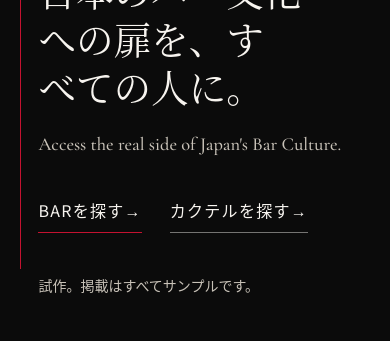
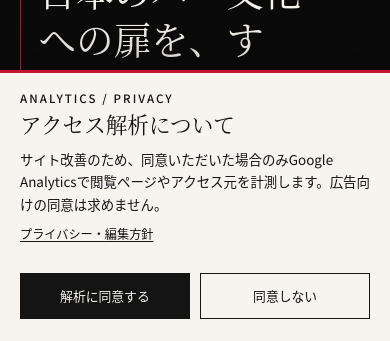
Before and after one commit to khopchan/bar-access-japan, a Next.js app: page / in a window 390 px wide. Shown: the part 503-844 px from the top of the page. Built offline with nearby package versions, Linux system fonts and the light colour scheme; no server answers.

Commit message:
Style responsive bilingual analytics consent banner

```diff
--- a/app/globals.css
+++ b/app/globals.css
@@ -1086,3 +1086,88 @@ select {
     color: black;
   }
 }
+
+
+/* GA4 basic-consent interface. The Google tag is not loaded before opt-in. */
+.analytics-consent {
+  position: fixed;
+  inset: auto 0 0;
+  z-index: 95;
+  padding: 1.1rem var(--gutter) 1.4rem;
+  border-top: 3px solid var(--baj-red);
+  background: var(--white);
+  color: var(--ink);
+  box-shadow: 0 -12px 55px rgba(0, 0, 0, 0.25);
+}
+.analytics-consent-inner {
+  width: min(72rem, 100%);
+  margin-inline: auto;
+  display: grid;
+  gap: 1.25rem;
+}
+.analytics-consent-text h2 {
+  margin: .35rem 0 .5rem;
+  font-size: 1.35rem;
+}
+.analytics-consent-text p:not(.eyebrow) {
+  font-size: .84rem;
+  line-height: 1.7;
+  max-width: 44rem;
+}
+.analytics-consent-text a {
+  display: inline-block;
+  padding: .5rem 0;
+  font-size: .76rem;
+  text-underline-offset: .18em;
+}
+.analytics-consent-actions {
+  display: flex;
+  flex-wrap: wrap;
+  align-items: center;
+  gap: .65rem;
+}
+.analytics-consent-actions button {
+  min-height: 2.8rem;
+  border: 1px solid var(--ink);
+  padding: .65rem 1.1rem;
+  font-size: .8rem;
+  font-weight: 500;
+  cursor: pointer;
+}
+.analytics-consent-accept {
+  background: var(--ink);
+  color: var(--white);
+}
+.analytics-consent-reject {
+  background: transparent;
+  color: var(--ink);
+}
+.analytics-preferences-button {
+  display: inline-flex;
+  min-height: 2.75rem;
+  align-items: center;
+  padding: 0;
+  border: 0;
+  color: inherit;
+  background: transparent;
+  font: inherit;
+  cursor: pointer;
+}
+.analytics-preferences-button:hover {
+  text-decoration: underline;
+  text-decoration-color: var(--baj-red);
+  text-underline-offset: .2em;
+}
+@media (min-width: 820px) {
+  .analytics-consent-inner {
+    grid-template-columns: minmax(0, 1fr) auto;
+    align-items: center;
+    gap: 2rem;
+  }
+}
+@media (max-width: 460px) {
+  .analytics-consent-actions button { flex: 1; }
+}
+@media print {
+  .analytics-consent { display: none; }
+}
```
